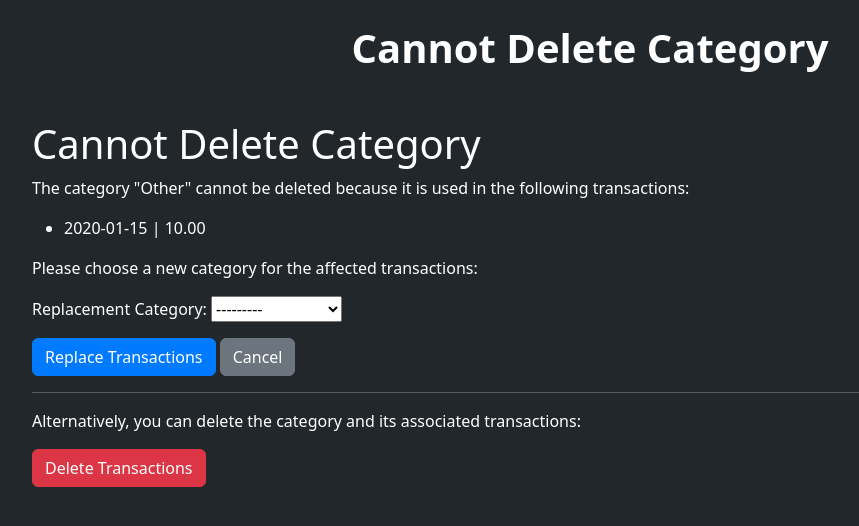
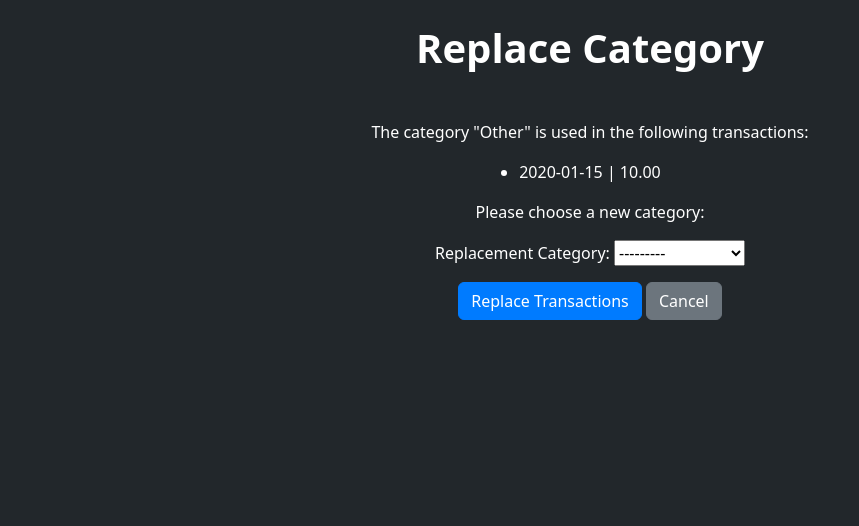
Before and after one commit to benglish24/Group5BudgetBuddy, a Django app: page /dashboard/delete_category/1/ in a window 1280 px wide. Shown: the part 56-582 px from the top of the page, without its empty margins (50-909 px from the left). Run offline with Django 3.2, Linux system fonts and the light colour scheme; a user stored in the database is signed in; data comes from the database, SQL or seed files in the repository; tables that the repository leaves empty hold one stand-in row (values such as "Sample post"); some libraries are stand-ins or nearby versions.

Commit message:
Fixed Spacing/Fixed category changing

```diff
--- a/budget-buddy/user_dashboard/forms.py
+++ b/budget-buddy/user_dashboard/forms.py
@@ -41,9 +41,6 @@ class CategoryForm(ModelForm):
         model = Category
         fields = ['name']
 
-from django import forms
-from .models import Category
-
 class CategoryReplacementForm(forms.Form):
     def __init__(self, *args, **kwargs):
         current_category = kwargs.pop('current_category', None)
--- a/budget-buddy/user_dashboard/templates/cannot_delete_category.html
+++ b/budget-buddy/user_dashboard/templates/cannot_delete_category.html
@@ -1,28 +1,32 @@
 {% extends "base_generic.html" %}
 {% block title %}
-    Cannot Delete Category
+    Replace Category
 {% endblock title %}
 {% block content %}
-    <h1>Cannot Delete Category</h1>
-    <p>The category "{{ category.name }}" cannot be deleted because it is used in the following transactions:</p>
+    <style>
+        .block-content {
+            text-align: center;
+        }
+
+        .block-content ul {
+            text-align: left;
+            display: inline-block;
+            padding-left: 0;
+        }
+    </style>
+    <div class="block-content">
+        <p>The category "{{ category.name }}" is used in the following transactions:</p>
         <ul>
             {% for transaction in transactions %}
                 <li>{{ transaction }}</li>
             {% endfor %}
         </ul>
-    <p>Please choose a new category for the affected transactions:</p>
+        <p>Please choose a new category:</p>
         <form method="post">
             {% csrf_token %}
             {{ form.as_p }}
             <button type="submit" class="btn btn-primary">Replace Transactions</button>
             <a href="{% url 'user_dash' %}" class="btn btn-secondary">Cancel</a>
         </form>
-
-    <hr> <!-- Add a horizontal rule to visually separate the two forms -->
-
-    <p>Alternatively, you can delete the category and its associated transactions:</p>
-    <form action="{% url 'delete_transactions' category.id %}" method="post">
-        {% csrf_token %}
-        <button type="submit" class="btn btn-danger">Delete Transactions</button>
-    </form>
+    </div>
 {% endblock content %}
```
Also changed, not shown: budget-buddy/user_dashboard/templates/user_dash.html (+33 -7 lines). Lines whose indentation alone changed are shown as unchanged.
